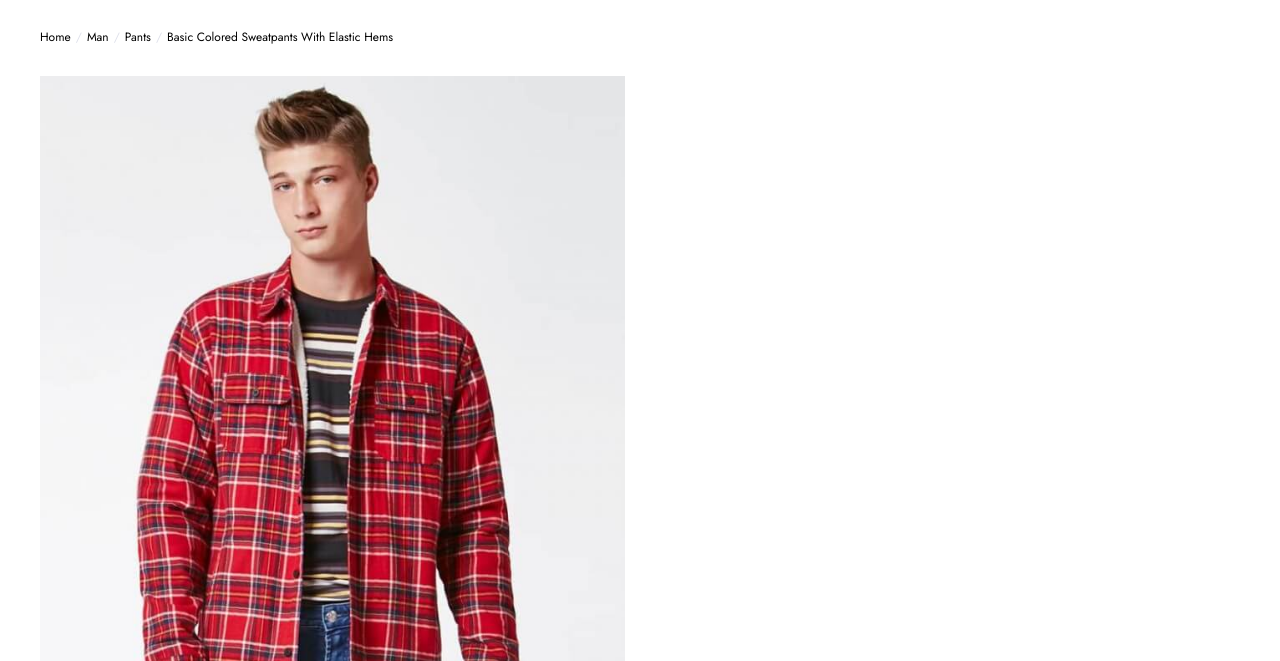
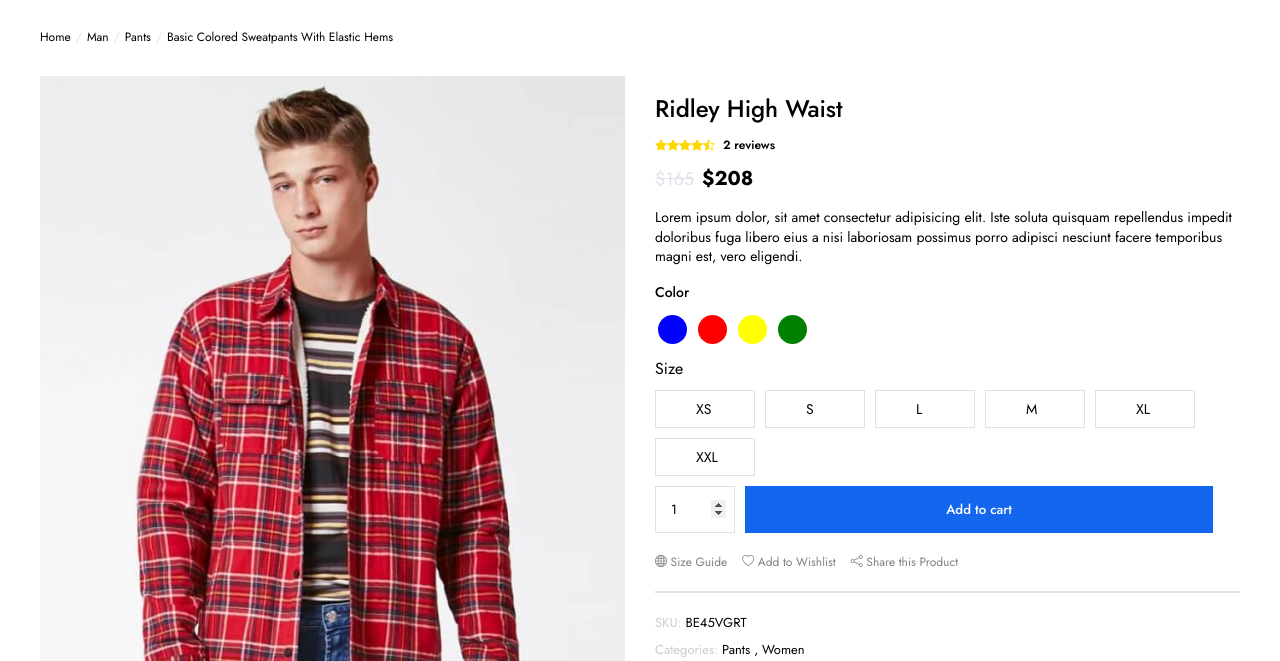
Before and after one commit to sinansaricayir/e-commerce-project, a plain HTML site: page single-product.html in a window 1280 px wide. Shown: the part 139-800 px from the top of the page. Drawn offline with nearby package versions, Linux system fonts and the light colour scheme.

Commit message:
product info css

```diff
--- /dev/null
+++ b/css/components/single-products/product-info.css
@@ -0,0 +1,187 @@
+.site-main .product-info {
+    width: 50%;
+    padding-left: 15px;
+}
+
+
+.site-main .product-title {
+    font-size: 24px;
+    font-weight: 500;
+    margin-top: 15px;
+}
+
+.site-main .product-review {
+    display: flex;
+    align-items: center;
+    column-gap: 8px;
+    margin: 10px 0;
+}
+
+.site-main .product-star {
+    display: flex;
+    color: gold;
+    font-size: 12px;
+}
+
+.site-main .product-review span {
+    font-size: 12px;
+    font-weight: 600;
+}
+
+
+.site-main .product-price {
+    display: flex;
+    align-items: center;
+    column-gap: 8px;
+}
+
+.site-main .product-price s {
+    font-size: 18px;
+    color: #dee0ea;
+}
+
+.site-main .product-price strong {
+    font-size: 20px;
+}
+
+.site-main .product-description {
+    font-size: 14px;
+    line-height: 1.4;
+    margin: 15px 0;
+}
+
+.site-main .colors .colors-label {
+    font-size: 14px;
+    font-weight: 500;
+    margin-bottom: 10px;
+}
+
+.site-main .colors .colors-wrapper {
+    display: flex;
+    column-gap: 5px;
+}
+
+.site-main .colors .color-wrapper {
+    border: 1px solid transparent;
+    border-radius: 50%;
+    padding: 2px;
+    height: 35px;
+    width: 35px;
+    cursor: pointer;
+    transition: 0.2s ease all;
+}
+
+.site-main .colors .color-wrapper input[type='radio'] {
+    appearance: none;
+}
+
+.site-main .colors .color-wrapper label {
+    display: inline-block;
+    width: 100%;
+    height: 100%;
+    border-radius: 50%;
+}
+
+.site-main .colors .color-wrapper.active {
+    border-color: #e51414;
+}
+
+.site-main .colors .color-wrapper:hover {
+    border-color: #e51414;
+}
+
+.site-main .colors .color-wrapper .blue-color {
+    background-color: blue;
+}
+
+.site-main .colors .color-wrapper .red-color {
+    background-color: red;
+}
+
+.site-main .colors .color-wrapper .yellow-color {
+    background-color: yellow;
+}
+
+.site-main .colors .color-wrapper .green-color {
+    background-color: green;
+}
+
+
+.site-main .values {
+    display: flex;
+    flex-direction: column;
+    margin: 10px 0;
+    row-gap: 10px;
+}
+
+.site-main .values .values-label span {
+    font-size: 14px;
+    font-weight: 500;
+    margin-bottom: 10px;
+}
+
+.site-main .values .values-list {
+    display: flex;
+    flex-wrap: wrap;
+    gap: 10px;
+}
+
+.site-main .values .values-list span {
+    width: 100px;
+    border: 1px solid #dee0ea;
+    padding: 8px 40px;
+    font-size: 14px;
+    cursor: pointer;
+    transition: 0.3s ease all;
+}
+
+.site-main .values .values-list span.active {
+    background-color: #e51414;
+    color: #fff;
+}
+
+.site-main .values .values-list span:hover {
+    background-color: #e51414;
+    color: #fff;
+}
+
+.site-main .cart-button {
+    display: flex;
+    gap: 10px;
+}
+
+.site-main .cart-button input {
+    width: 80px;
+}
+
+.site-main .cart-button button {
+    width: 80%;
+}
+
+.site-main .product-extra-buttons {
+    display: flex;
+    align-items: center;
+    gap: 15px;
+    margin: 20px 0;
+}
+
+.site-main .product-extra-buttons a {
+    color: grey;
+    font-size: 12px;
+}
+
+.site-main .divider {
+    border: 1px solid #dee0ea;
+}
+
+.site-main .product-meta {
+    display: flex;
+    flex-direction: column;
+    row-gap: 8px;
+    margin-top: 20px;
+    font-size: 13px;
+}
+
+.site-main .product-meta span {
+    color: #ccc;
+}
--- a/css/main.css
+++ b/css/main.css
@@ -16,6 +16,7 @@
 @import url(components/campaign-single.css);
 @import url(components/single-products/breadcrumb.css);
 @import url(components/single-products/product-gallery.css);
+@import url(components/single-products/product-info.css);
 
 
 /* ! pages */
--- a/css/pages/home.css
+++ b/css/pages/home.css
@@ -130,6 +130,14 @@
     .cart-page-wrapper {
         flex-direction: column;
     }
+
+    .site-main .cart-button input {
+        flex: 1;
+    }
+
+    .site-main .cart-button button {
+        flex: 2;
+    }
 }
 
 
@@ -195,6 +203,15 @@
 
     .account-wrapper {
         flex-direction: column;
+    }
+
+    .site-main {
+        flex-direction: column;
+    }
+
+    .site-main .product-gallery,
+    .site-main .product-info {
+        width: 100%;
     }
 
 }
@@ -265,6 +282,14 @@
         flex-direction: column;
     }
 
+    .site-main .cart-button input {
+        flex: 1;
+    }
+
+    .site-main .cart-button button {
+        flex: 2;
+    }
+
 }
 
 
--- a/css/pages/single-product.css
+++ b/css/pages/single-product.css
@@ -5,3 +5,8 @@
 .single-content {
     margin: 30px 0;
 }
+
+.single-content .site-main{
+    display: flex;
+    justify-content: space-between;
+}
--- a/single-product.html
+++ b/single-product.html
@@ -226,14 +226,14 @@
                             </div>
                         </div>
                         <div class="product-info">
-                            <h1>Ridley High Waist</h1>
+                            <h1 class="product-title">Ridley High Waist</h1>
                             <div class="product-review">
                                 <ul class="product-star">
                                     <li><i class="bi bi-star-fill"></i></li>
                                     <li><i class="bi bi-star-fill"></i></li>
                                     <li><i class="bi bi-star-fill"></i></li>
                                     <li><i class="bi bi-star-fill"></i></li>
-                                    <li><i class="bi bi-star-fill"></i></li>
+                                    <li><i class="bi bi-star-half"></i></li>
                                 </ul>
                                 <span>2 reviews</span>
                             </div>
@@ -273,11 +273,6 @@
                                                     <input type="radio" name="product-color">
                                                 </label>
                                             </div>
-                                            <div class="color-wrapper">
-                                                <label class="pink-color">
-                                                    <input type="radio" name="product-color">
-                                                </label>
-                                            </div>
                                         </div>
                                     </div>
                                     <div class="values">
@@ -290,6 +285,7 @@
                                             <span>L</span>
                                             <span>M</span>
                                             <span>XL</span>
+                                            <span>XXL</span>
                                         </div>
                                     </div>
                                     <div class="cart-button">
@@ -316,15 +312,15 @@
                             <div class="product-meta">
                                 <div class="product-sku">
                                     <span>SKU:</span>
-                                    <strong>BE45VGRT</strong>
+                                    <a href="#">BE45VGRT</a>
                                 </div>
                                 <div class="product-categories">
                                     <span>Categories:</span>
-                                    <strong>Pants , Women</strong>
+                                    <a href="#">Pants , Women</a>
                                 </div>
                                 <div class="product-tags">
                                     <span>Tags:</span>
-                                    <strong>black , white</strong>
+                                    <a href="#">black , white</a>
                                 </div>
                             </div>
                         </div>
```
